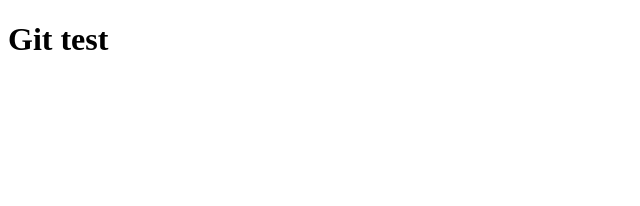
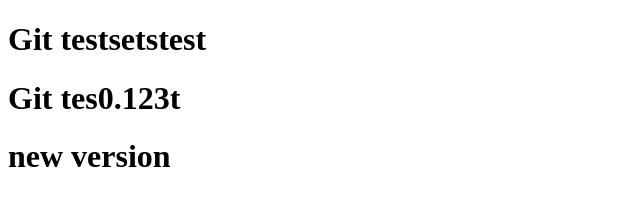
Before and after one commit to kimhwan1/gitProjectTest, a plain HTML site: page index.html in a window 1280 px wide. Shown: the whole page, without its empty margins (0-640 px from the left). Drawn offline with Linux system fonts and the light colour scheme.

Commit message:
index 수정

```diff
--- a/index.html
+++ b/index.html
@@ -7,6 +7,8 @@
     <title>Document</title>
 </head>
 <body>
-    <h1>Git test</h1>
+    <h1>Git testsetstest</h1>
+    <h1>Git tes0.123t</h1>
+    <h1>new version</h1>
 </body>
 </html>
```
Also changed, not shown: signup.html (+1 -0 lines).
